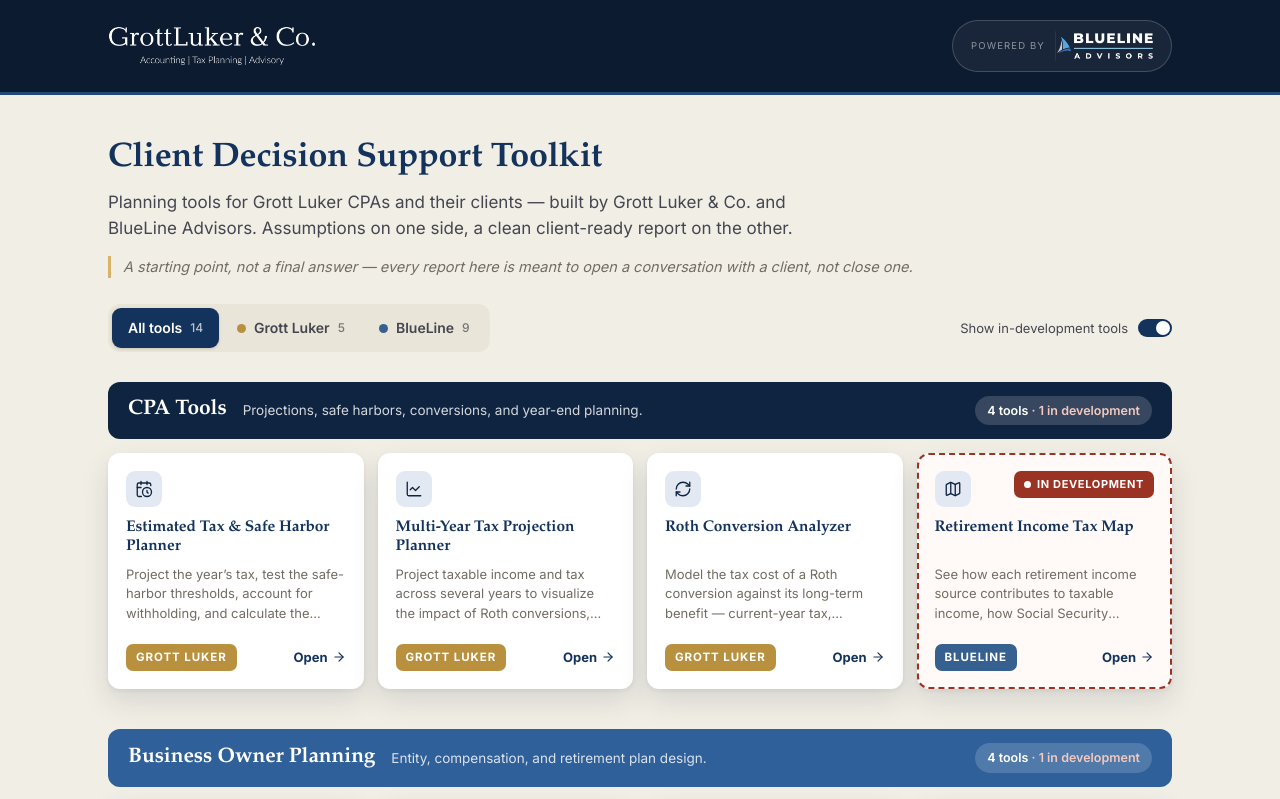
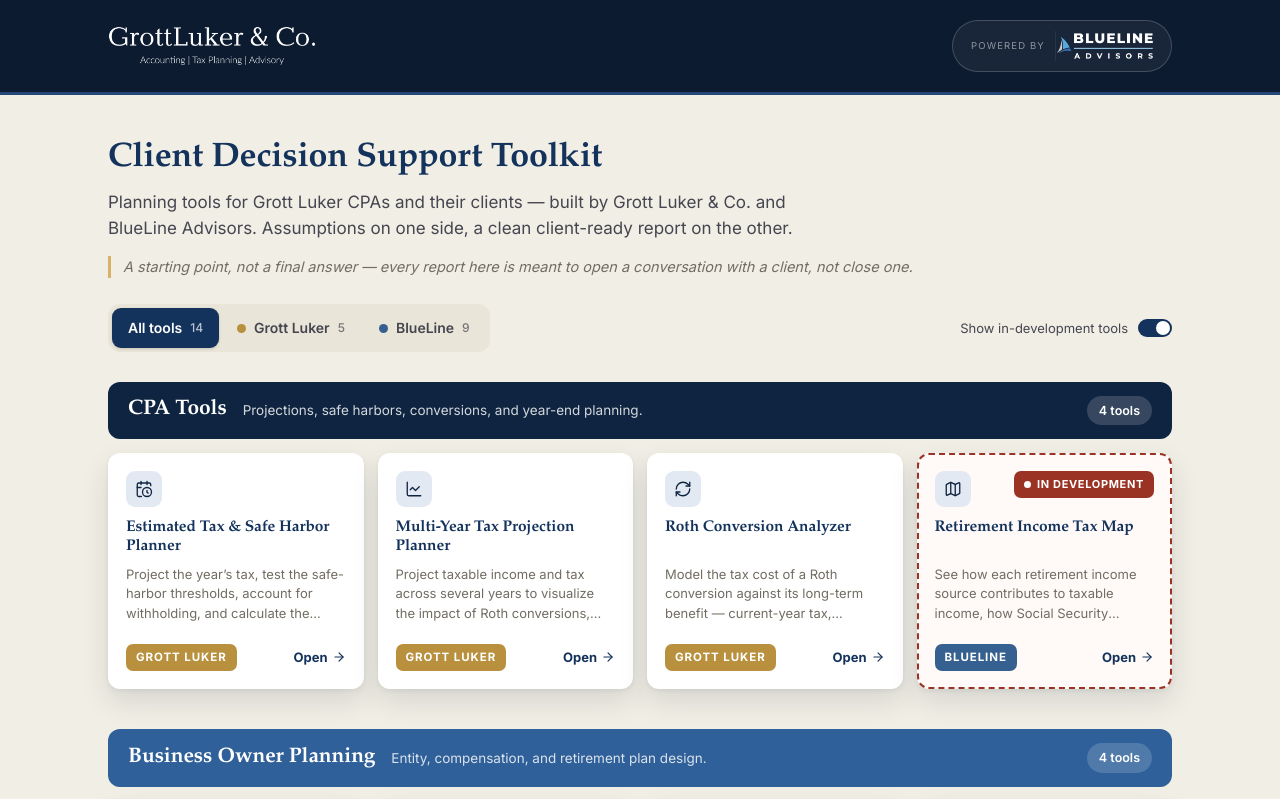
Before and after one commit to franksabin/Grott-Luker, a React (Vite) app: page / in a window 1280 px wide. Shown: the top 799 px of the page. Built offline with nearby package versions, Linux system fonts and the light colour scheme.

Commit message:
Dashboard: drop in-development count from ribbons
Co-Authored-By: Claude Fable 5.1 <noreply@anthropic.com>

```diff
--- a/src/pages/Dashboard.jsx
+++ b/src/pages/Dashboard.jsx
@@ -49,7 +49,6 @@ function ToolCard({ tool }) {
 }
 
 function GroupSection({ group, tools }) {
-  const testingCount = tools.filter((t) => t.status === 'testing').length
   return (
     <section className="tgroup" data-group={group.id}>
       <div className="ribbon">
@@ -57,9 +56,6 @@ function GroupSection({ group, tools }) {
         <span className="ribbon-desc">{group.description}</span>
         <span className="ribbon-count">
           {tools.length} {tools.length === 1 ? 'tool' : 'tools'}
-          {testingCount ? (
-            <em> · {testingCount} in development</em>
-          ) : null}
         </span>
         {group.id === 'client-intake' ? (
           <Link to="/client-results" className="ribbon-action">
```
